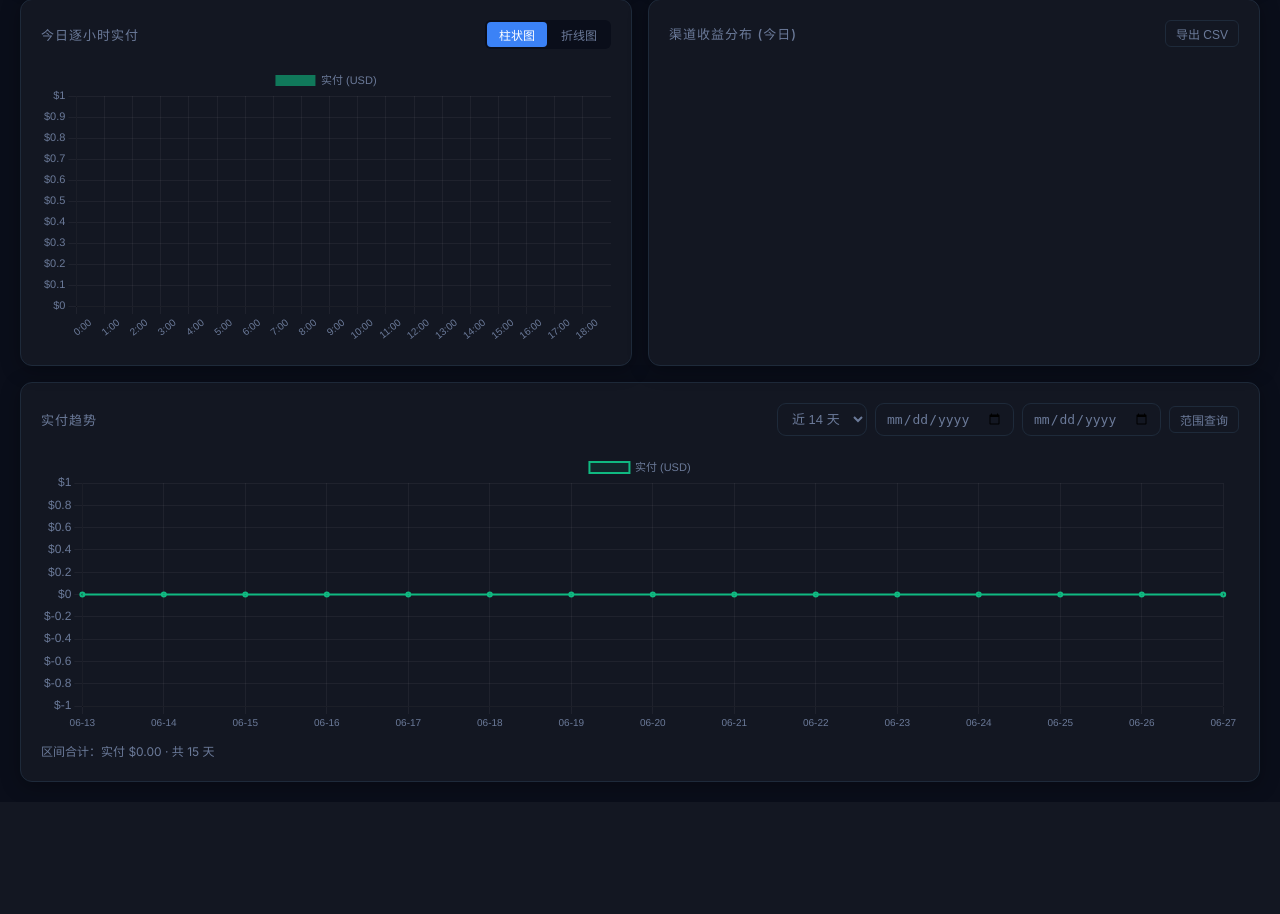
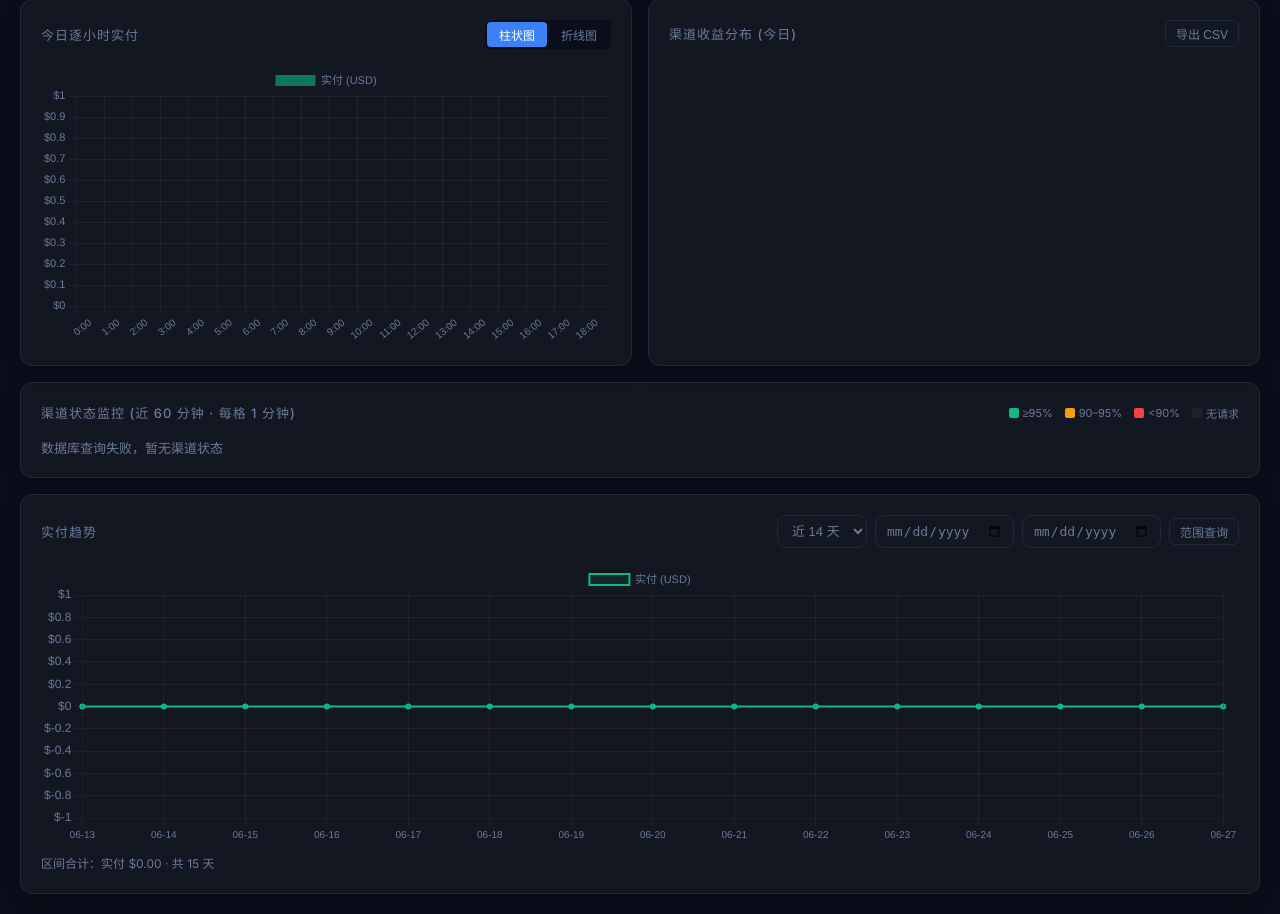
Before and after one commit to bohesocool/newapi-tokens, a FastAPI app: page / in a window 1280 px wide. Shown: the part 352-1266 px from the top of the page. Before the commit the page ends 1138 px from the top, so only its background shows below. Run offline with FastAPI, Linux system fonts and the light colour scheme; the visitor is signed in with stand-in values (Sample User, id 1); data comes from the database, SQL or seed files in the repository; tables that the repository leaves empty hold one stand-in row (values such as "Sample post").

Commit message:
新增渠道状态监控：仪表盘每渠道分钟级正确率热力条
- 后端 query_pg_minute_status：按 channel_id + created_at/60 聚合每分钟成功/失败
- 新增 GET /api/channel-status：每渠道 60 个分钟格，无请求 rate=null
- 前端在小时统计与实付趋势之间加卡片，≥95绿/90-95黄/<90红/无请求透明
- 悬停每格显示该分钟正确率(成功/总数)，随仪表盘同节奏刷新
- 清理 query_pg_error_rates 中 return 之后的死代码

```diff
--- a/app/main.py
+++ b/app/main.py
@@ -325,10 +325,53 @@ COMMIT;""".format(tok=safe_tok, start=int(start_ts), end=int(end_ts))
             continue
         rows[int(parts[0])] = {"success": int(parts[1]), "errors": int(parts[2])}
     return rows
-    """Get channel rates from DB."""
-    with get_db() as conn:
-        rows = conn.execute("SELECT id, name, rate FROM channels ORDER BY id").fetchall()
-        return {r["id"]: {"name": r["name"], "rate": r["rate"]} for r in rows}
+
+def query_pg_minute_status(start_ts, end_ts):
+    """Per-channel, per-minute success(type=2)/error(type=5) counts for the token in
+    [start, end). Groups by channel_id and the minute bucket (created_at/60), so a single
+    indexed query yields one row per (channel, minute). Returns dict or None on failure:
+        {channel_id: {minute_bucket: {"success": n, "errors": n}}}"""
+    safe_tok = TOKEN_NAME.replace("'", "''")
+    sql = """BEGIN READ ONLY;
+SELECT
+  channel_id,
+  created_at / 60 AS m,
+  count(*) FILTER (WHERE type = 2),
+  count(*) FILTER (WHERE type = 5)
+FROM logs
+WHERE type IN (2, 5)
+  AND token_name = '{tok}'
+  AND created_at >= {start}
+  AND created_at < {end}
+GROUP BY channel_id, m
+ORDER BY channel_id, m;
+COMMIT;""".format(tok=safe_tok, start=int(start_ts), end=int(end_ts))
+    try:
+        result = subprocess.run(
+            ["/usr/bin/docker", "exec", PG_CONTAINER, "psql",
+             "-U", PG_USER, "-d", PG_DB,
+             "-t", "-A", "-F", "|", "-c", sql],
+            capture_output=True, text=True, timeout=30
+        )
+    except Exception as e:
+        print(f"[query_pg_minute_status] subprocess error: {e}", flush=True)
+        return None
+    if result.returncode != 0:
+        print(f"[query_pg_minute_status] psql failed rc={result.returncode}: {result.stderr.strip()}", flush=True)
+        return None
+    out = {}
+    for line in result.stdout.strip().split("\n"):
+        line = line.strip()
+        if not line:
+            continue
+        parts = line.split("|")
+        if len(parts) < 4:
+            continue
+        ch_id = int(parts[0])
+        out.setdefault(ch_id, {})[int(parts[1])] = {
+            "success": int(parts[2]), "errors": int(parts[3])
+        }
+    return out
 
 def now_shanghai():
     return datetime.now(SHANGHAI)
@@ -613,6 +656,42 @@ def api_hourly():
         "today_minutes": now.hour * 60 + now.minute,
         "error": "数据库查询失败，当前小时数据可能不准确" if pg_error else None,
     }
+
+@app.get("/api/channel-status", dependencies=[Depends(require_auth)])
+def api_channel_status(minutes: int = 60):
+    """Per-channel, per-minute success-rate strip for the last `minutes` minutes.
+    The newest cell is the in-progress current minute. Each cell carries the minute's
+    success rate, or rate=None when that minute had no requests (rendered transparent)."""
+    minutes = max(5, min(minutes, 240))
+    now = now_shanghai()
+    cur_min = now.replace(second=0, microsecond=0)
+    first_min = cur_min - timedelta(minutes=minutes - 1)
+    start_ts = int(first_min.timestamp())
+    end_ts = int((cur_min + timedelta(minutes=1)).timestamp())  # exclusive; includes current minute
+    data = query_pg_minute_status(start_ts, end_ts)
+    rates = get_rates()
+    if data is None:
+        return {"now": now.strftime("%Y-%m-%d %H:%M:%S"), "minutes": minutes,
+                "channels": {}, "error": True}
+    bucket_dts = [first_min + timedelta(minutes=i) for i in range(minutes)]
+    bucket_idx = [int(b.timestamp()) // 60 for b in bucket_dts]
+    bucket_lbl = [b.strftime("%m-%d %H:%M") for b in bucket_dts]
+    all_ids = sorted(set(rates.keys()) | set(data.keys()))
+    channels = {}
+    for ch_id in all_ids:
+        chd = data.get(ch_id, {})
+        cells = []
+        for bi, lbl in zip(bucket_idx, bucket_lbl):
+            c = chd.get(bi)
+            if c:
+                total = c["success"] + c["errors"]
+                cells.append({"t": lbl, "success": c["success"], "errors": c["errors"],
+                              "total": total, "rate": (c["success"] / total) if total else None})
+            else:
+                cells.append({"t": lbl, "success": 0, "errors": 0, "total": 0, "rate": None})
+        channels[str(ch_id)] = {"name": rates.get(ch_id, {}).get("name", ""), "cells": cells}
+    return {"now": now.strftime("%Y-%m-%d %H:%M:%S"), "minutes": minutes,
+            "channels": channels, "error": False}
 
 @app.post("/api/snapshot/hourly", dependencies=[Depends(require_auth)])
 def api_snapshot_hourly():
--- a/app/templates/index.html
+++ b/app/templates/index.html
@@ -87,6 +87,22 @@ tr:hover{background:rgba(127,127,127,.04)}
 .ch-amount{text-align:right}
 .ch-amount .real{font-size:18px;font-weight:700;color:var(--accent2)}
 .ch-amount .usd{font-size:12px;color:var(--text2)}
+
+/* Channel status monitor (per-minute heat strip) */
+.cs-cards{display:grid;grid-template-columns:repeat(auto-fill,minmax(260px,1fr));gap:14px}
+.cs-card{background:var(--bg);border:1px solid var(--border);border-radius:10px;padding:12px}
+.cs-head{display:flex;align-items:center;gap:8px;margin-bottom:10px}
+.cs-badge{width:26px;height:26px;border-radius:7px;display:flex;align-items:center;justify-content:center;font-weight:700;font-size:12px;min-width:26px}
+.cs-name{flex:1;font-size:13px;font-weight:600;white-space:nowrap;overflow:hidden;text-overflow:ellipsis}
+.cs-pct{font-size:12px;font-weight:600;color:var(--text2)}
+.cs-cells{display:flex;flex-wrap:wrap;gap:2px}
+.cs-cell{width:10px;height:10px;border-radius:2px;background:rgba(127,127,127,.10);cursor:default}
+.cs-cell.green{background:var(--accent2)}
+.cs-cell.yellow{background:var(--accent3)}
+.cs-cell.red{background:var(--accent4)}
+.cs-legend{display:flex;gap:12px;align-items:center;font-size:11px;font-weight:400;text-transform:none;letter-spacing:0;color:var(--text2)}
+.cs-legend span{display:flex;align-items:center;gap:4px}
+.cs-legend i{width:10px;height:10px;border-radius:2px;display:inline-block}
 
 /* Tabs */
 .tabs{display:flex;gap:4px;margin-bottom:20px;background:var(--card);border-radius:var(--radius);padding:4px;width:fit-content;flex-wrap:wrap}
@@ -190,6 +206,20 @@ tr:hover{background:rgba(127,127,127,.04)}
         </div>
         <div id="channelBreakdown"></div>
       </div>
+    </div>
+
+    <!-- Channel status monitor -->
+    <div class="card" style="margin-top:16px">
+      <div class="card-title">
+        <span>渠道状态监控 (近 60 分钟 · 每格 1 分钟)</span>
+        <div class="cs-legend">
+          <span><i style="background:var(--accent2)"></i>≥95%</span>
+          <span><i style="background:var(--accent3)"></i>90–95%</span>
+          <span><i style="background:var(--accent4)"></i>&lt;90%</span>
+          <span><i style="background:rgba(127,127,127,.10)"></i>无请求</span>
+        </div>
+      </div>
+      <div id="channelStatus"></div>
     </div>
 
     <!-- Trend -->
@@ -356,7 +386,7 @@ function currentRefreshMs() {
 function applyRefresh() {
   if (pollTimer) { clearInterval(pollTimer); pollTimer = null; }
   const ms = currentRefreshMs();
-  if (ms > 0) pollTimer = setInterval(loadDashboard, ms);
+  if (ms > 0) pollTimer = setInterval(() => { loadDashboard(); loadChannelStatus(); }, ms);
 }
 function changeRefresh() {
   localStorage.setItem('refreshMs', document.getElementById('refreshSel').value);
@@ -612,6 +642,61 @@ function renderTrend(series) {
     `区间合计：实付 ${fmtMoney(tr)} · 共 ${series.length} 天`;
 }
 
+// ── Channel status monitor ──
+async function loadChannelStatus() {
+  try {
+    const resp = await apiFetch('/api/channel-status?minutes=60');
+    renderChannelStatus(await resp.json());
+  } catch(e) { console.error('Channel status error:', e); }
+}
+function renderChannelStatus(data) {
+  const wrap = document.getElementById('channelStatus');
+  if (!wrap) return;
+  const colors = ['#3b82f6','#10b981','#f59e0b','#ef4444','#8b5cf6','#ec4899','#14b8a6','#f97316'];
+  if (data.error) {
+    wrap.innerHTML = '<div style="color:var(--text2);font-size:13px">数据库查询失败，暂无渠道状态</div>';
+    return;
+  }
+  const ids = Object.keys(data.channels).sort((a, b) => a - b);
+  if (!ids.length) {
+    wrap.innerHTML = '<div style="color:var(--text2);font-size:13px">暂无渠道</div>';
+    return;
+  }
+  const grid = document.createElement('div');
+  grid.className = 'cs-cards';
+  ids.forEach((id, i) => {
+    const ch = data.channels[id];
+    let s = 0, t = 0;
+    const cellsHtml = ch.cells.map(c => {
+      s += c.success; t += c.total;
+      let cls, tip;
+      if (c.rate === null || c.total === 0) {
+        cls = ''; tip = `${c.t}\n无请求`;
+      } else {
+        const r = c.rate * 100;
+        cls = r >= 95 ? 'green' : (r >= 90 ? 'yellow' : 'red');
+        tip = `${c.t}\n正确率 ${r.toFixed(1)}% (${c.success}/${c.total})`;
+      }
+      return `<div class="cs-cell ${cls}" title="${tip}"></div>`;
+    }).join('');
+    const pct = t > 0 ? (s / t * 100) : null;
+    const pctColor = pct === null ? 'var(--text2)' : (pct >= 95 ? 'var(--accent2)' : (pct >= 90 ? 'var(--accent3)' : 'var(--accent4)'));
+    const c = colors[i % colors.length];
+    const card = document.createElement('div');
+    card.className = 'cs-card';
+    card.innerHTML = `
+      <div class="cs-head">
+        <span class="cs-badge" style="background:${c}20;color:${c}">${id}</span>
+        <span class="cs-name">${ch.name || '渠道 ' + id}</span>
+        <span class="cs-pct" style="color:${pctColor}">${pct === null ? '—' : pct.toFixed(1) + '%'}</span>
+      </div>
+      <div class="cs-cells">${cellsHtml}</div>`;
+    grid.appendChild(card);
+  });
+  wrap.innerHTML = '';
+  wrap.appendChild(grid);
+}
+
 // ── Channels ──
 async function loadChannels() {
   const resp = await apiFetch('/api/channels');
@@ -809,6 +894,7 @@ async function testWebhook() {
 applyTheme(localStorage.getItem('theme') === 'light' ? 'light' : 'dark');
 document.getElementById('refreshSel').value = String(currentRefreshMs());
 loadDashboard();
+loadChannelStatus();
 loadTrend();
 applyRefresh();
 </script>
```
